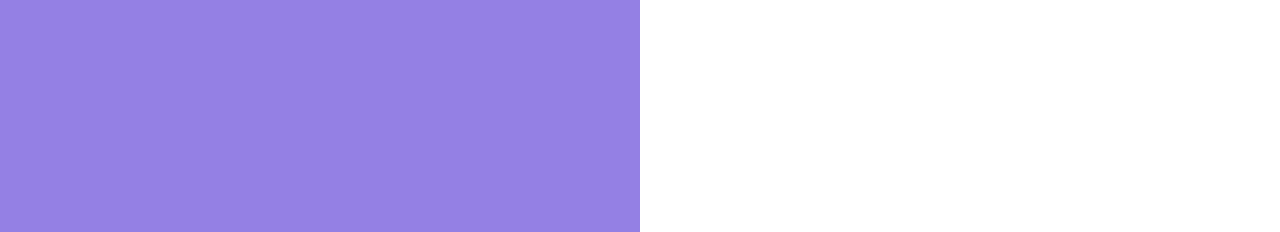
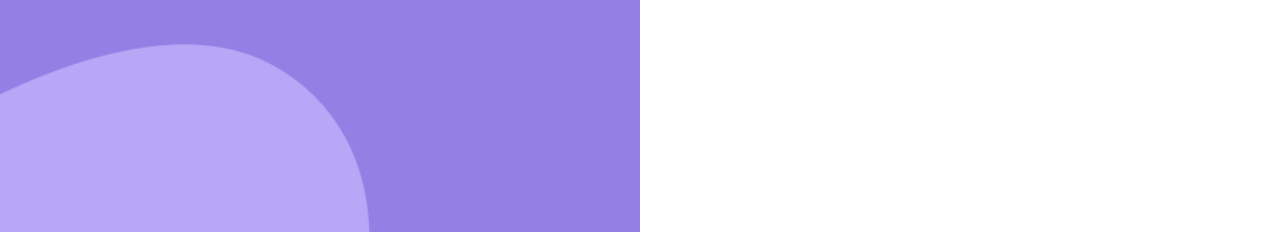
Before and after one commit to PetrValenta92/scrimbafy.me, a website built with Vite: page index.html in a window 1280 px wide. Shown: the part 568-800 px from the top of the page. Built offline with nearby package versions, Linux system fonts and the light colour scheme.

Commit message:
Add background image

```diff
--- a/styles.css
+++ b/styles.css
@@ -73,6 +73,9 @@ p {
 
 .intro {
     color: #fff;
+    background-image: url("./images/intro-bg.png");
+    background-repeat: no-repeat;
+    background-size: cover;
     background-color: #9480e4;
     text-align: center;
     min-height: 250px;
```
